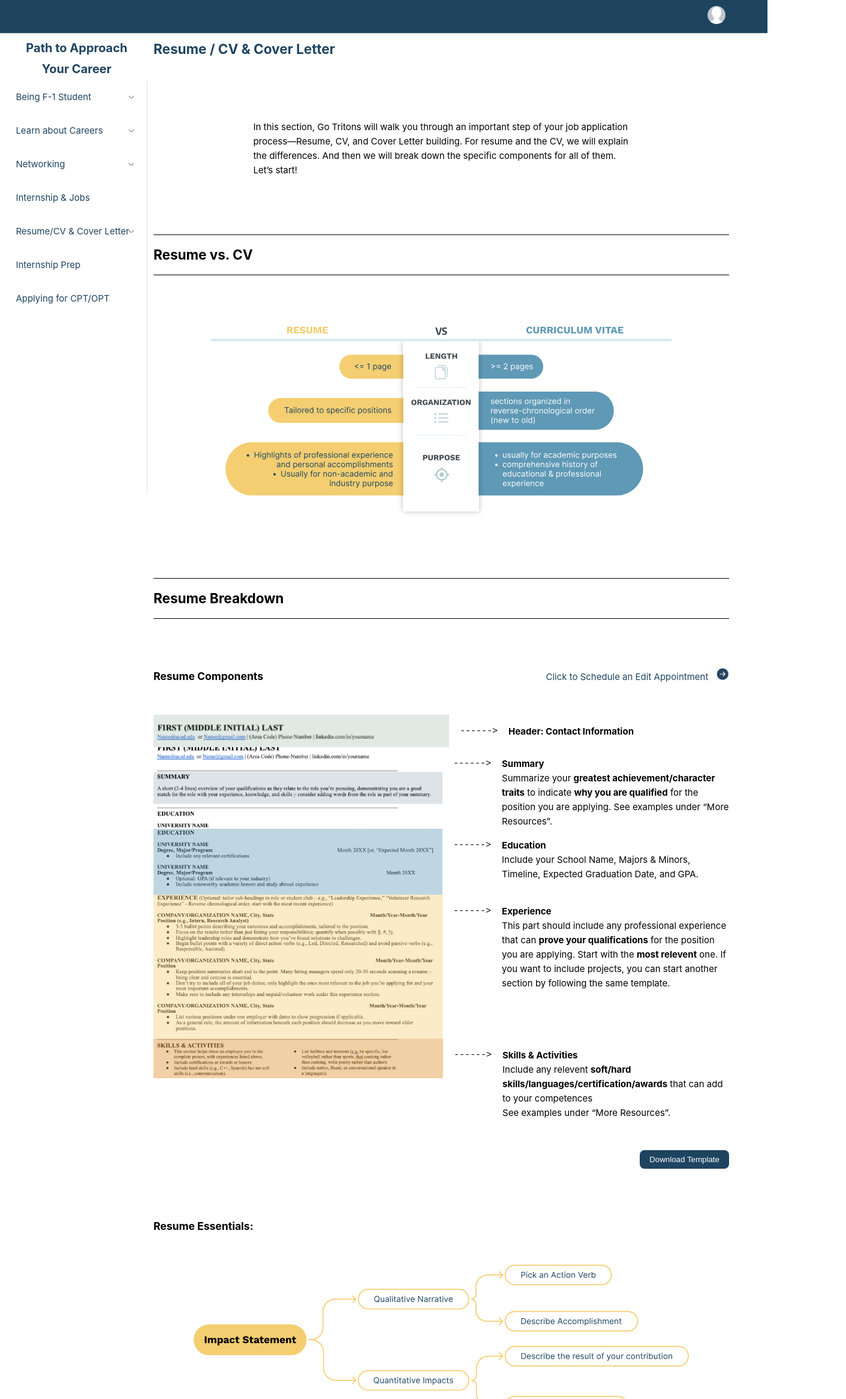
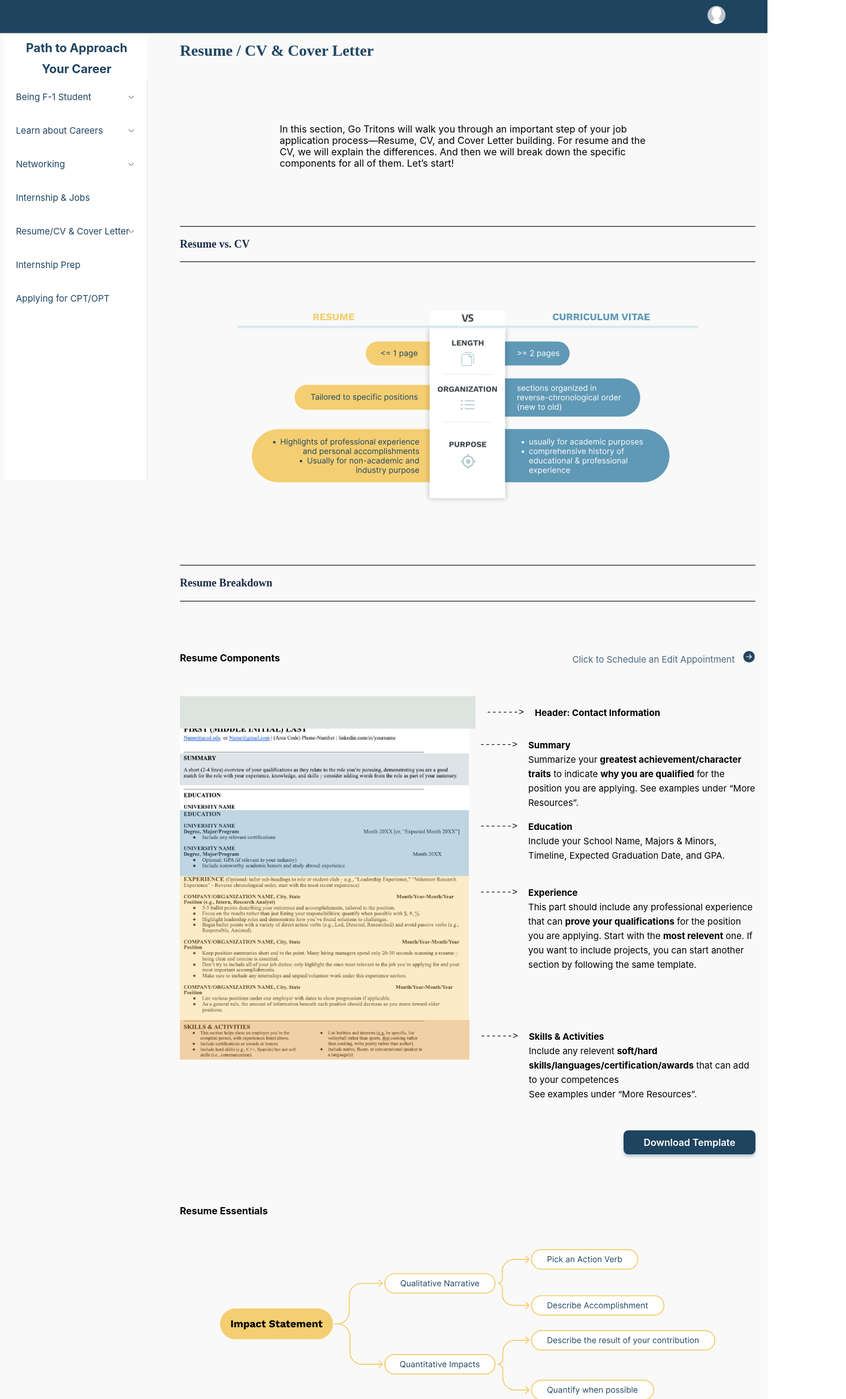
Before and after one commit to jiang718/GoalTritons, a Vue app in the folder vue/: page /resume in a window 1280 px wide. Shown: the top 2333 px of the page at 60% size, 1411 px wide, since content can reach past the window. Built offline with nearby package versions, Linux system fonts and the light colour scheme.

Commit message:
Fix font, size, margin, etc; TODO: resume component svg

```diff
--- a/vue/src/layout/Layout.vue
+++ b/vue/src/layout/Layout.vue
@@ -35,22 +35,25 @@ export default {
 <style scoped>
 .wrapper {
   position: relative;
+  background-color: #F9F9F9;
 }
 
 .wrapper__aside {
   position: fixed;
-  width: 250px;
+  width: 240px;
   margin-left: 0.5%;
-  margin-right: 2%;
-  margin-top: 5%;
+  margin-right: 0%;
+  padding-top: 5%;
   overflow-y: auto;
-  height: 760px;
+  height: 800px;
+  background-color: white;
 }
 
 .wrapper__body {
   flex: 1;
-  margin-left: 20%;
+  /*margin-left: 21.5%;*/
+  margin-left: 300px;
   max-width: 75%;
-  margin-top: 5%
+  margin-top: 5%;
 }
 </style>
--- a/vue/src/views/Resume.vue
+++ b/vue/src/views/Resume.vue
@@ -25,7 +25,7 @@
           <h3>Resume Components</h3>
           <div style="text-align: right">
             <a href="//ucsd.joinhandshake.com/stu/appointments/new" target="_blank" style="text-decoration: none; color: #1E4460">
-              <p style="display: inline">Click to Schedule an Edit Appointment</p>
+              <p class ="link" style="display: inline; opacity: 80%">Click to Schedule an Edit Appointment</p>
               &nbsp;
               <img src="../assets/arrow.png" width=22px>
             </a>
@@ -49,7 +49,7 @@
         </div>
 
         <div class="resumecomp">
-          <img src="../assets/resumeEducation.svg" width="493px" height="110px" alt="education">
+          <img src="../assets/resumeEducation.svg" width="493px" alt="education">
           <pre>  ------>  </pre>
           <p><strong>Education</strong><br>
             Include your School Name, Majors & Minors, Timeline, Expected Graduation Date, and GPA. </p>
@@ -77,7 +77,7 @@
 
       </div>
 
-        <h3>Resume Essentials:</h3>
+        <h3>Resume Essentials</h3>
         <img src="../assets/resumeEssentials.svg" width="86%">
 
       <div id="sampleresume">
@@ -85,7 +85,7 @@
           <h3>Sample Resume</h3>
           <div style="text-align: right">
             <a href="//zety.com/resume-examples" target="_blank" style="text-decoration: none; color: #1E4460">
-              <p style="display: inline">Click to See Samples for More Fields</p>
+              <p class ="link" style="display: inline; opacity: 80%">Click to See Samples for More Fields</p>
               &nbsp;
               <img src="../assets/arrow.png" width=22px>
             </a>
@@ -95,7 +95,7 @@
         <div class="resumeTemplate">
           <p class="sampleResumeTitle">Econ/Business</p>
           <a class="card" href="//www.indeed.com/career-advice/resume-samples/business-resumes?from=careeradvice-US" target="_blank" style="margin-top: 5px">
-            <img src="../assets/resumeTemplateView.png" alt="resume template" height="255px">
+            <img src="../assets/resumeTemplateView.png" class="img-bot" alt="resume template" height="255px">
             <img src="../assets/hoverImage.png" class="img-top" alt="click to view" height="255px">
           </a>
         </div>
@@ -103,21 +103,21 @@
         <div class="resumeTemplate">
           <p class="sampleResumeTitle">Informational Technology</p>
           <a class="card" href="//www.indeed.com/career-advice/resume-samples/information-technology-resumes?from=careeradvice-US" target="_blank" style="margin-top: 5px">
-            <img src="../assets/resumeTemplateView.png" alt="resume template" height="255px">
+            <img src="../assets/resumeTemplateView.png" class="img-bot" alt="resume template" height="255px">
             <img src="../assets/hoverImage.png" class="img-top" alt="click to view" height="255px">
           </a>
         </div>
         <div class="resumeTemplate">
           <p class="sampleResumeTitle">Engineering</p>
           <a class="card" href="//www.indeed.com/career-advice/resume-samples/engineering-resumes?from=careeradvice-US" target="_blank" style="margin-top: 5px">
-            <img src="../assets/resumeTemplateView.png" alt="resume template" height="255px">
+            <img src="../assets/resumeTemplateView.png" class="img-bot" alt="resume template" height="255px">
             <img src="../assets/hoverImage.png" class="img-top" alt="click to view" height="255px">
           </a>
         </div>
         <div class="resumeTemplate">
           <p class="sampleResumeTitle">Art/Design</p>
           <a class="card" href="//www.indeed.com/career-advice/resume-samples/arts-resumes" target="_blank" style="margin-top: 5px">
-            <img src="../assets/resumeTemplateView.png" alt="resume template" height="255px">
+            <img src="../assets/resumeTemplateView.png" class="img-bot" alt="resume template" height="255px">
             <img src="../assets/hoverImage.png" class="img-top" alt="click to view" height="255px">
           </a>
         </div>
@@ -375,7 +375,7 @@
           <li>Led (verb) a team of 10 volunteers in planning, preparing, and promoting a charity table quiz (description
             of the work) which raised 15% (quantified impact) of the total revenue.</li>
         </ul>
-
+        <br>
         <p class="ulTitle">Sample Sentence Structures:</p>
         <ul>
           <li>Launched xx in xxx, resulting in xx</li>
@@ -399,7 +399,7 @@
           <h3>CV Components</h3>
           <div style="text-align: right">
             <a href="//ucsd.joinhandshake.com/stu/appointments/new" target="_blank" style="text-decoration: none; color: #1E4460">
-              <p style="display: inline">Click to Schedule an Edit Appointment</p>
+              <p class ="link" style="display: inline; opacity: 80%">Click to Schedule an Edit Appointment</p>
               &nbsp;
               <img src="../assets/arrow.png" width=22px>
             </a>
@@ -479,6 +479,7 @@
         </div>
 
           <p class="ulTitle" style="margin-top: 50px">Optional Sections to Include (if you have one)</p>
+          <br>
           <ul>
             <li>Presentations: include the author(s) and the title of presentation, the conference/symposium name,
               the location and the date. </li>
@@ -506,7 +507,7 @@
           <h3>Cover Letter Components</h3>
           <div style="text-align: right">
             <a href="//ucsd.joinhandshake.com/stu/appointments/new" target="_blank" style="text-decoration: none; color: #1E4460">
-              <p style="display: inline">Click to Schedule an Edit Appointment</p>
+              <p class ="link" style="display: inline; opacity: 80%">Click to Schedule an Edit Appointment</p>
               &nbsp;
               <img src="../assets/arrow.png" width=22px>
             </a>
@@ -528,24 +529,24 @@
 
       <p class="ulTitle">Resume:</p>
       <ul>
-        <li>Free Online Resume Builder: <a href="//www.resume.com/" target="_blank">Resume Builder</a></li>
+        <li>Free Online Resume Builder: <a class="moreRes" href="//www.resume.com/" target="_blank">Resume Builder</a></li>
 
-        <li>Resume Summary Examples: <a href="//zety.com/blog/resume-summary#:~:text=Here's%20how%20to%20write%20a,can%20deliver%20results%20when%20hired" target="_blank">Professional Resume Summary Examples (25+ Statements)</a></li>
-        <li>Resume Skills Examples: <a href="//resumegenius.com/blog/resume-help/skills-for-resume" target="_blank"> Best Skills for Your Resume (Examples + How to List)</a></li>
+        <li>Resume Summary Examples: <a class="moreRes" href="//zety.com/blog/resume-summary#:~:text=Here's%20how%20to%20write%20a,can%20deliver%20results%20when%20hired" target="_blank">Professional Resume Summary Examples (25+ Statements)</a></li>
+        <li>Resume Skills Examples: <a class="moreRes" href="//resumegenius.com/blog/resume-help/skills-for-resume" target="_blank"> Best Skills for Your Resume (Examples + How to List)</a></li>
         <li>Career Center: Create a Resume</li>
       </ul>
       <p class="ulTitle">CV:</p>
 
       <ul>
-        <li>More examples for CV formatting: <a href="//resumegenius.com/blog/cv-help/cv-format#conferences" target="_blank">Curriculum Vitae (CV) Format: Samples & Formatting Tips</a></li>
+        <li>More examples for CV formatting: <a class="moreRes" href="//resumegenius.com/blog/cv-help/cv-format#conferences" target="_blank">Curriculum Vitae (CV) Format: Samples & Formatting Tips</a></li>
         <li>Cover Letter:</li>
-        <li>Paraphrasing Tool: <a href="//quillbot.com/" target="_blank">Paraphrasing Tool</a></li>
+        <li>Paraphrasing Tool: <a class="moreRes" href="//quillbot.com/" target="_blank">Paraphrasing Tool</a></li>
       </ul>
       <p class="ulTitle">More Articles for tips:</p>
 
       <ul>
-        <li><a href="//www.themuse.com/advice/how-to-quantify-your-resume-bullets-when-you-dont-work-with-numbers" target="_blank">Tips on quantifying your accomplishments</a></li>
-        <li><a href="//www.themuse.com/advice/4-ways-to-make-sure-your-resume-is-selling-you-as-the-one-for-the-job" target="_blank">4 Ways to Make Sure Your Resume Is Selling You as the One for the Job</a></li>
+        <li><a class="moreRes" href="//www.themuse.com/advice/how-to-quantify-your-resume-bullets-when-you-dont-work-with-numbers" target="_blank">Tips on quantifying your accomplishments</a></li>
+        <li><a class="moreRes" href="//www.themuse.com/advice/4-ways-to-make-sure-your-resume-is-selling-you-as-the-one-for-the-job" target="_blank">4 Ways to Make Sure Your Resume Is Selling You as the One for the Job</a></li>
       </ul>
     </div>
 
@@ -581,12 +582,19 @@ export default {
     color: var(--el-color-primary);
   }
   .downloadTemplate{
+    font-family: Inter;
+    font-style: normal;
+    font-weight: 600;
+    font-size: 16px;
+    width: 220px;
+    height: 40px;
     border-radius: 0.5rem;
     padding: 0.5rem 1rem;
     background-color: #1E4460;
     border: hidden;
-    margin-top: 50px;
+    margin-top: 5%;
     color: white;
+    box-shadow: 0 4px 4px rgb(30 68 96 / 0.25);
   }
   .downloadTemplate:hover{
     background-color: #F4CE71;
@@ -597,11 +605,19 @@ export default {
   a{
     color: #1E4460;
   }
+
+  .link:hover {
+    text-decoration: underline;
+  }
+
+  .moreRes {
+    color: #116FFC;
+  }
   div{
     text-align: center;
   }
 
-  h1,h2,h3{
+  h1, h2, h3{
     text-align: left;
   }
 
@@ -624,13 +640,25 @@ export default {
 
   h3{
     margin-bottom: 50px;
+    font-family: Inter;
+    font-weight: 700;
+    font-size: 16px;
+    font-style: normal;
   }
   h1{
     margin-bottom: 100px;
     color: #1E4460;
+    font-weight: 700;
+    font-size: 26px;
+    font-family: "Work Sans";
   }
 
   h2{
+    font-family: "Work Sans";
+    font-style: normal;
+    font-size: 18px;
+    font-weight: 700;
+    color: #182B49;
     margin-bottom: 82px;
     margin-top: 95px;
     border-top: 1px solid black;
@@ -646,11 +674,20 @@ export default {
 
   ul{
     text-align: left;
-    margin-right: 20vw;
-    margin-left: 20vw;
+    margin-right: 15vw;
+    margin-left: 15vw;
+    font-family: Inter;
+    font-size: 16px;
+    font-weight: 400;
+    font-style: normal;
   }
 
   #opening{
+    font-family: Inter;
+    font-size: 16px;
+    font-style: normal;
+    font-weight: 400;
+    line-height: 19px;
     text-align: left;
     margin-right: 13vw;
     margin-left: 13vw;
@@ -660,10 +697,13 @@ export default {
     margin-top: 50px;
   }
   .ulTitle{
+    font-family: Inter;
+    font-size: 16px;
+    font-weight: 400;
+    font-style: normal;
     text-align: left;
-    margin-left: 18vw;
+    margin-left: 13vw;
     margin-bottom: 0;
-    margin-top: ;
   }
 
   .headerWithLink{
@@ -689,6 +729,10 @@ export default {
     display: inline;
   }
 
+  .img-bot {
+    box-shadow: 0 4px 4px rgb(0 0 0 / 0.25);
+  }
+
   #sampleresume{
     display: grid;
     grid-auto-rows: auto auto;
@@ -706,7 +750,10 @@ export default {
   }
 
   .sampleResumeTitle{
-
+    font-family: Inter;
+    font-size: 16px;
+    font-weight: 550;
+    font-style: normal;
     border-radius: 1rem;
     border: 1px solid black;
     width: auto;
```
Also changed, not shown: vue/src/assets/resumeHeader.svg, vue/src/assets/resumeSummary.svg.
